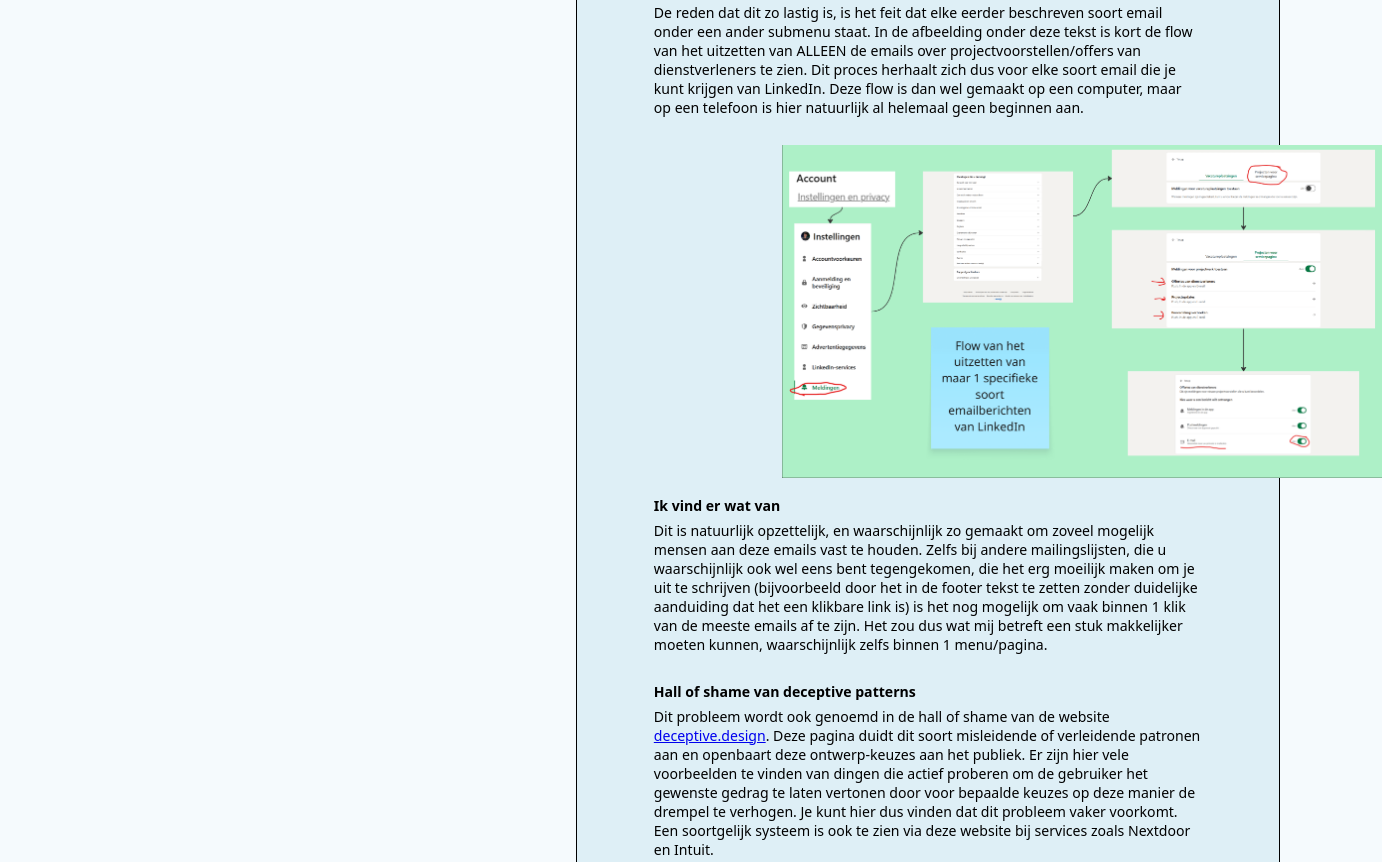
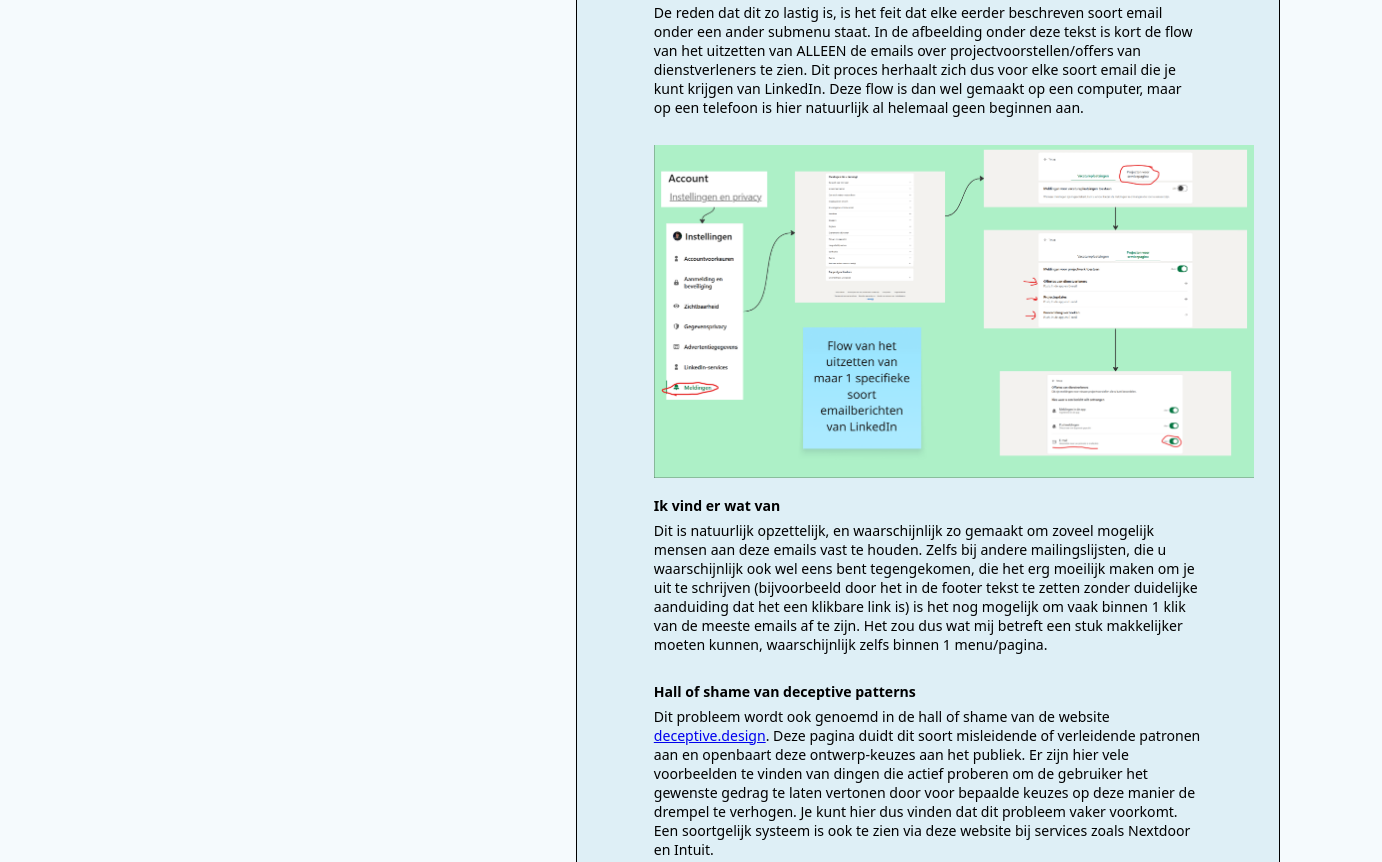
Before and after one commit to diceptt/Opiniestuk, a plain HTML site: page index.html in a window 1280 px wide. Shown: the part 857-1719 px from the top of the page, 1382 px wide, since content can reach past the window. Drawn offline with Linux system fonts and the light colour scheme.

Commit message:
laatste update

```diff
--- a/style.css
+++ b/style.css
@@ -117,10 +117,9 @@
 }
 
 #opiniestuk {
-  flex: 1;
+  align-items: center;
   background-color: #2a92bb1c;
   font-size: 0.8em;
-  direction: column;
   width: 55vw;
   border: solid 1px black;
   padding: 2em 6em 2em 6em;
@@ -133,7 +132,6 @@
 
 #flow {
   width: 600px;
-  margin-left: 10em;
 }
 
 .menu-card p {
```
